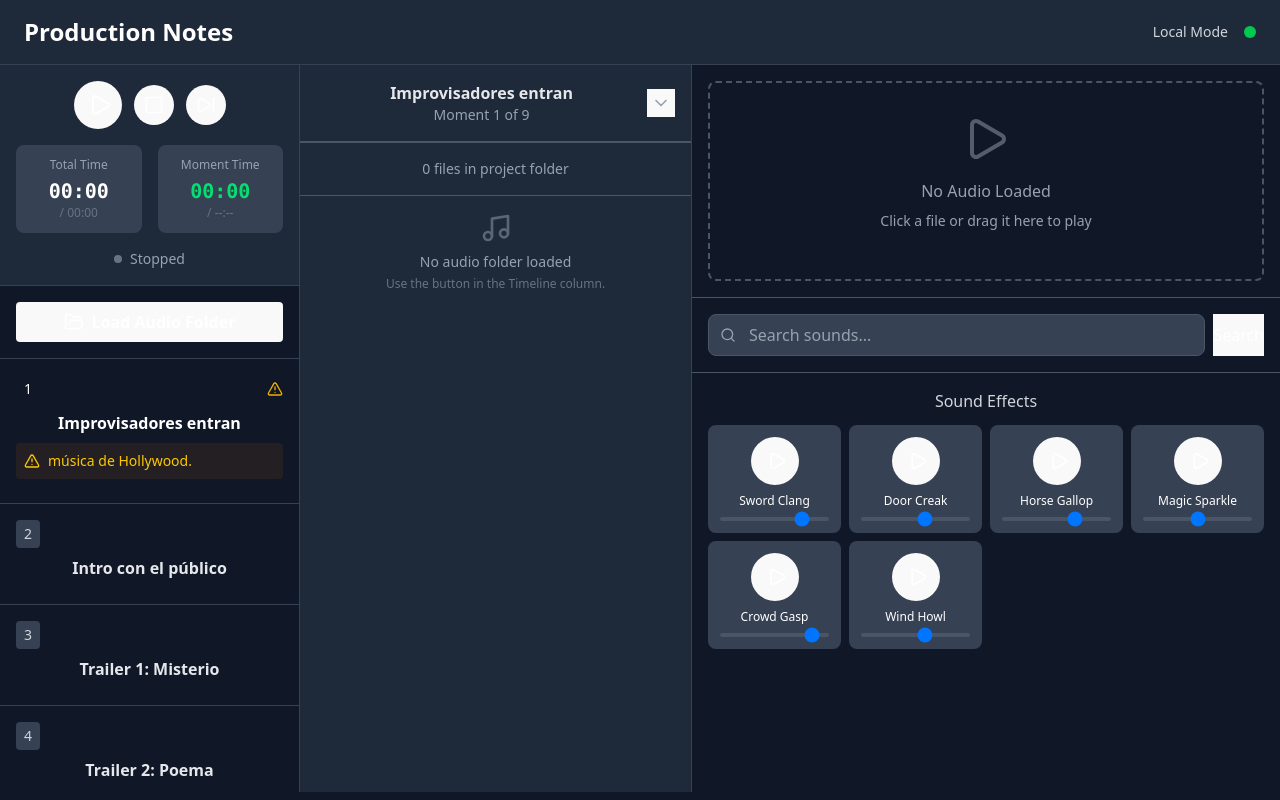
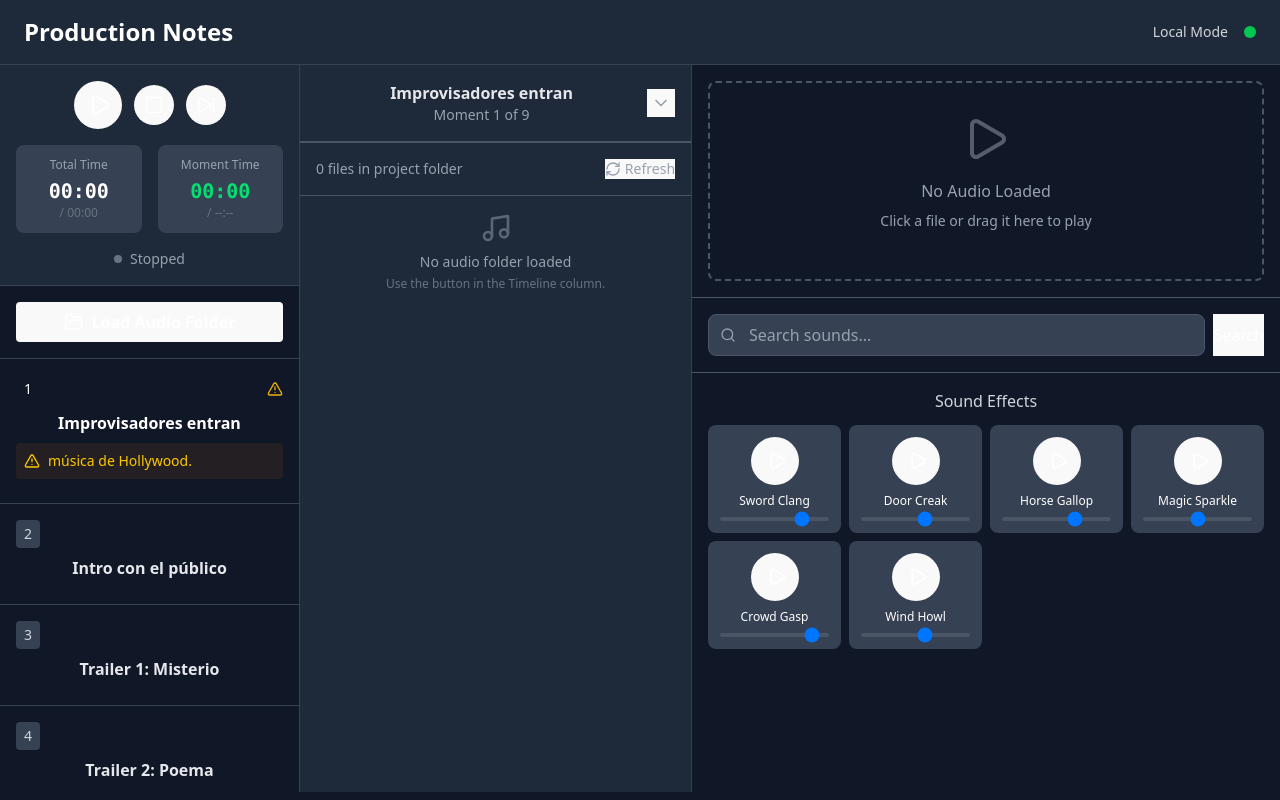
Before and after one commit to miguelcarrillo/production-notes, a React (Vite) app: page / in a window 1280 px wide. Built offline with nearby package versions, Linux system fonts and the light colour scheme.

Commit message:
refresh files

```diff
--- a/src/components/Details/FileExplorer.tsx
+++ b/src/components/Details/FileExplorer.tsx
@@ -1,22 +1,18 @@
-import { Music, Play } from "lucide-react";
+import { Music, Play, RefreshCw } from "lucide-react";
 import React from "react";
 import type { LocalFile } from "../../stores/productionStore";
 import { useProductionStore } from "../../stores/productionStore";
 
 export const FileExplorer: React.FC = () => {
-  // FIX: Removed `playAudio` as it no longer exists in the store.
-  const { localFiles, loadAudioFile } = useProductionStore();
+  const { localFiles, loadAudioFile, loadDirectory, isScanningFiles } =
+    useProductionStore();
 
   const mediaFiles = localFiles;
 
-  // This function now handles both single-click and the play button's click.
-  // It loads the file, and the player's `autoPlay` prop handles playback.
   const handleLoadAndPlay = (file: LocalFile) => {
-    // FIX: Removed the unnecessary `as any` cast for better type safety.
     loadAudioFile({ handle: file.handle });
   };
 
-  // This handler prevents the click on the button from also triggering the click on the parent div.
   const handlePlayButtonClick = (file: LocalFile, event: React.MouseEvent) => {
     event.stopPropagation();
     handleLoadAndPlay(file);
@@ -28,12 +24,22 @@ export const FileExplorer: React.FC = () => {
       style={{ minHeight: "0px" }} // Explicitly set minHeight to ensure proper height calculation
     >
       {/* Header */}
-      <div className="p-4 border-b border-gray-600">
+      <div className="p-4 border-b border-gray-600 flex justify-between items-center">
         <p className="text-sm text-gray-400">
           {mediaFiles.length} file{mediaFiles.length !== 1 ? "s" : ""} in
           project folder
         </p>
+        <button
+          onClick={loadDirectory}
+          disabled={isScanningFiles}
+          className="flex items-center space-x-1 text-gray-400 hover:text-white transition disabled:opacity-50"
+          title="Refresh File List"
+        >
+          <RefreshCw className="w-4 h-4" />
+          <span className="text-sm">Refresh</span>
+        </button>
       </div>
+
       {/* File List */}
       <div className="flex-1 overflow-y-auto max-h-[calc(100vh-200px)]">
         {mediaFiles.length === 0 ? (
```
